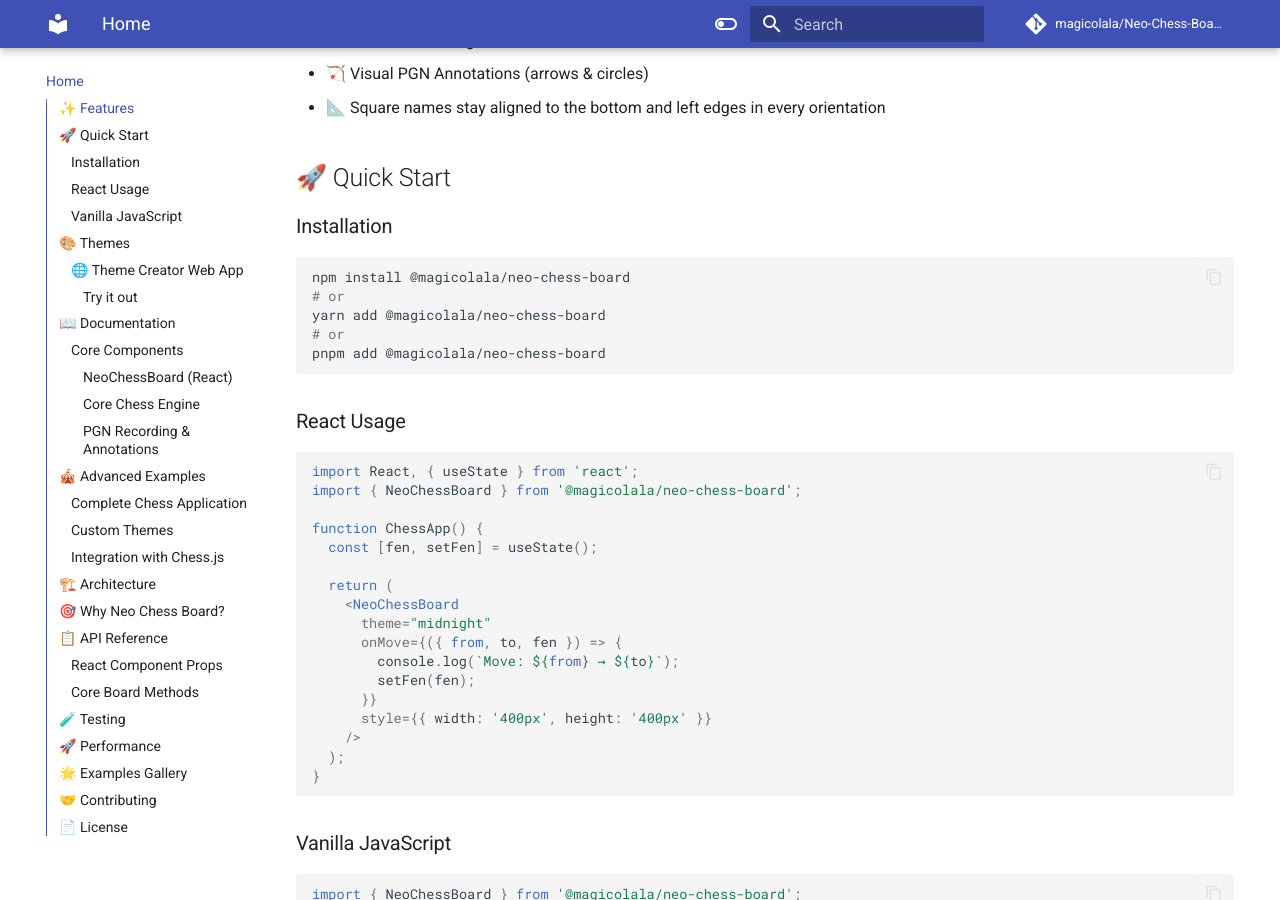
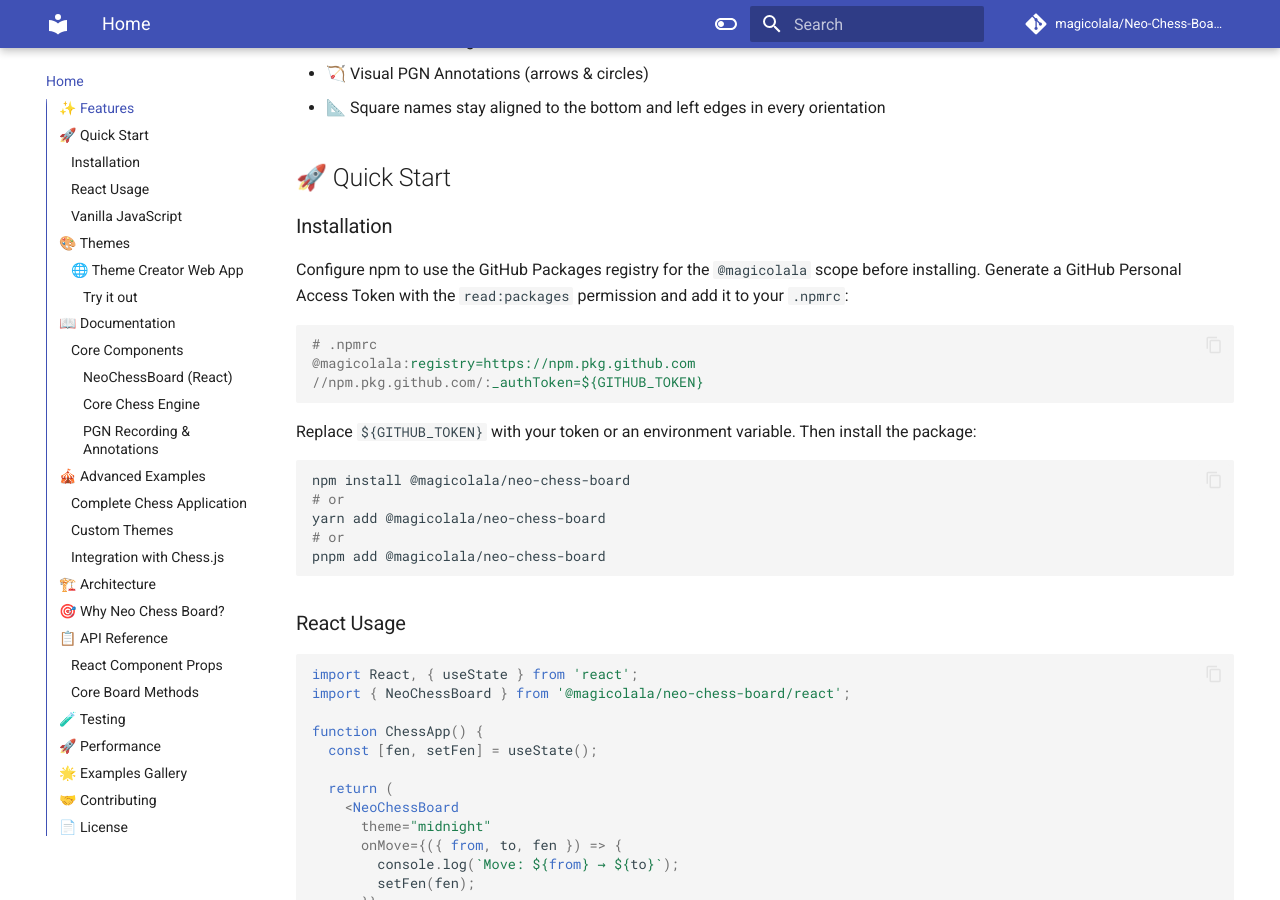
Before and after one commit to magicolala/Neo-Chess-Board-Ts-Library, an MkDocs documentation site: the page built from mkdocs_docs/index.md, in a window 1280 px wide and 900 px high, scrolled down 1368 px. Built offline with MkDocs 1.6.1 and Material for MkDocs 9.7.7, drawn with Linux system fonts in a browser that asks for light colours; comment, search, counter and statistics services are not loaded; some of the changed text lies outside the part shown.

Commit message:
docs: fix react imports and add github packages setup

````diff
--- a/README.md
+++ b/README.md
@@ -60,6 +60,16 @@ _Perfect for creating chess applications with Chessbook-like feel and performanc
 
 ### Installation
 
+Configure npm to use the GitHub Packages registry for the `@magicolala` scope before installing. Create a [GitHub Personal Access Token](https://docs.github.com/authentication/keeping-your-account-and-data-secure/managing-your-personal-access-tokens) with the **`read:packages`** permission and add it to your `.npmrc`:
+
+```ini
+# .npmrc
+@magicolala:registry=https://npm.pkg.github.com
+//npm.pkg.github.com/:_authToken=${GITHUB_TOKEN}
+```
+
+Replace `${GITHUB_TOKEN}` with your token or an environment variable that provides it. After the registry is configured, install the package with your preferred client:
+
 ```bash
 npm install @magicolala/neo-chess-board
 # or
@@ -72,7 +82,7 @@ pnpm add @magicolala/neo-chess-board
 
 ```tsx
 import React, { useState } from 'react';
-import { NeoChessBoard } from '@magicolala/neo-chess-board';
+import { NeoChessBoard } from '@magicolala/neo-chess-board/react';
 
 function ChessApp() {
   const [fen, setFen] = useState();
--- a/examples/README.md
+++ b/examples/README.md
@@ -72,7 +72,15 @@ This directory contains comprehensive examples demonstrating how to use Neo Ches
    import { NeoChessBoard } from '@magicolala/neo-chess-board/react';
    ```
 
-3. Install Neo Chess Board in your project:
+3. Configure GitHub Packages access and install Neo Chess Board in your project:
+   ```ini
+   # .npmrc
+   @magicolala:registry=https://npm.pkg.github.com
+   //npm.pkg.github.com/:_authToken=${GITHUB_TOKEN}
+   ```
+
+   Set `${GITHUB_TOKEN}` to a GitHub Personal Access Token that grants `read:packages` access.
+
    ```bash
    npm install @magicolala/neo-chess-board
    ```
--- a/mkdocs_docs/index.md
+++ b/mkdocs_docs/index.md
@@ -58,6 +58,16 @@ _Perfect for creating chess applications with Chessbook-like feel and performanc
 
 ### Installation
 
+Configure npm to use the GitHub Packages registry for the `@magicolala` scope before installing. Generate a GitHub Personal Access Token with the `read:packages` permission and add it to your `.npmrc`:
+
+```ini
+# .npmrc
+@magicolala:registry=https://npm.pkg.github.com
+//npm.pkg.github.com/:_authToken=${GITHUB_TOKEN}
+```
+
+Replace `${GITHUB_TOKEN}` with your token or an environment variable. Then install the package:
+
 ```bash
 npm install @magicolala/neo-chess-board
 # or
@@ -70,7 +80,7 @@ pnpm add @magicolala/neo-chess-board
 
 ```tsx
 import React, { useState } from 'react';
-import { NeoChessBoard } from '@magicolala/neo-chess-board';
+import { NeoChessBoard } from '@magicolala/neo-chess-board/react';
 
 function ChessApp() {
   const [fen, setFen] = useState();
@@ -243,7 +253,8 @@ pgn.downloadPgn('annotated_game.pgn');
 
 ```tsx
 import React, { useState, useMemo } from 'react';
-import { NeoChessBoard, PGNRecorder } from '@magicolala/neo-chess-board';
+import { PGNRecorder } from '@magicolala/neo-chess-board';
+import { NeoChessBoard } from '@magicolala/neo-chess-board/react';
 
 function ChessGame() {
   const [fen, setFen] = useState();
--- a/mkdocs_docs/pgn-features.md
+++ b/mkdocs_docs/pgn-features.md
@@ -242,6 +242,14 @@ if (chessRules.loadPgn(immortalGame)) {
 
 ### 🚀 **Intégration dans vos Projets**
 
+Configure GitHub Packages authentication before installing:
+
+```ini
+# .npmrc
+@magicolala:registry=https://npm.pkg.github.com
+//npm.pkg.github.com/:_authToken=${GITHUB_TOKEN}
+```
+
 ```bash
 npm install @magicolala/neo-chess-board
 ```
--- a/mkdocs_docs/themes.md
+++ b/mkdocs_docs/themes.md
@@ -143,7 +143,7 @@ board.setTheme('sunset');
 ### React component
 
 ```tsx
-import { NeoChessBoard } from '@magicolala/neo-chess-board';
+import { NeoChessBoard } from '@magicolala/neo-chess-board/react';
 
 const customTheme = {
   light: '#F5F3FF',
````
